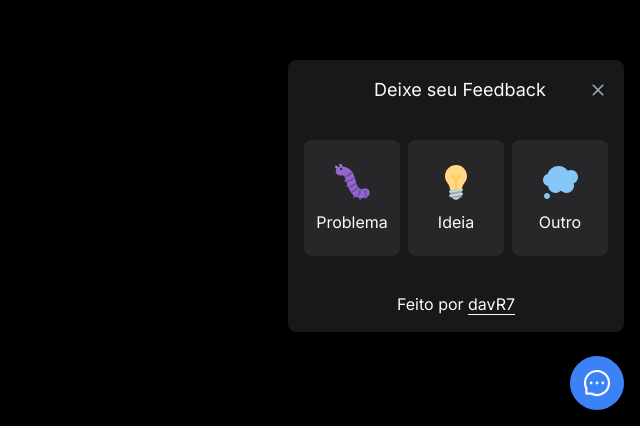
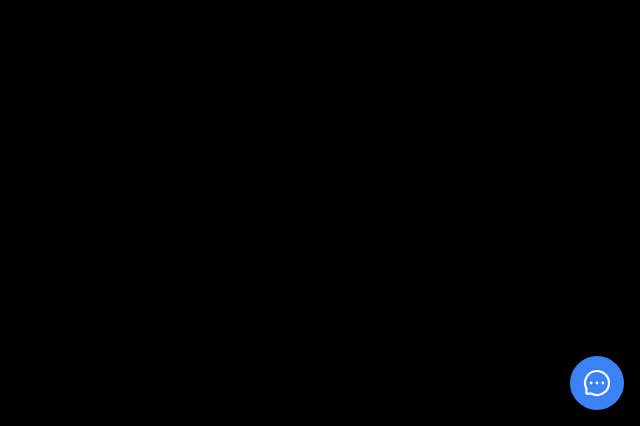
Before and after one commit to davR7/feedback-widget, a Next.js app: page / in a window 1280 px wide. Shown: the part 374-800 px from the top of the page, without its empty margins (640-1280 px from the left). Built offline with nearby package versions, Linux system fonts and the light colour scheme.

Commit message:
updated - improved Feedback component, version final

```diff
--- a/src/components/Feedback/index.tsx
+++ b/src/components/Feedback/index.tsx
@@ -1,17 +1,28 @@
-import { FeedbackHeader } from "../FeedbackHeader"
-import { FeedbackMain } from "../FeedbackMain"
-import { FeedbackFooter } from "../FeedbackFooter"
-import { FeedbackButton } from "../FeedbackButton"
+"use client";
+
+import { FeedbackHeader } from "../FeedbackHeader";
+import { FeedbackMain } from "../FeedbackMain";
+import { FeedbackFooter } from "../FeedbackFooter";
+import { FeedbackButton } from "../FeedbackButton";
+import { FeedbackProvider } from "@/context/feedback/FeedbackProvider";
+import { useState } from "react";
+import { FeedbackSuccess } from "../FeedbackMain/FeedbackSuccess";
 
 export const Feedback = () => {
+  const [feedbackOn, setFeedbackOn] = useState(false);
+
   return (
     <div className="absolute bottom-4 right-4 flex flex-col items-end">
-      <div className="mb-4 rounded-lg bg-zinc-900 p-4">
-        <FeedbackHeader />
-        <FeedbackMain />
-        <FeedbackFooter />
-      </div>
-      <FeedbackButton />
+      {feedbackOn && (
+        <div className="mb-4 rounded-lg bg-zinc-900 p-4">
+          <FeedbackProvider>
+            <FeedbackHeader onClick={() => setFeedbackOn(prev => !prev)} />
+            <FeedbackMain />
+            <FeedbackFooter />
+          </FeedbackProvider>
+        </div>
+      )}
+      <FeedbackButton onClick={() => setFeedbackOn(prev => !prev)} />
     </div>
-  )
-}
+  );
+};
```
